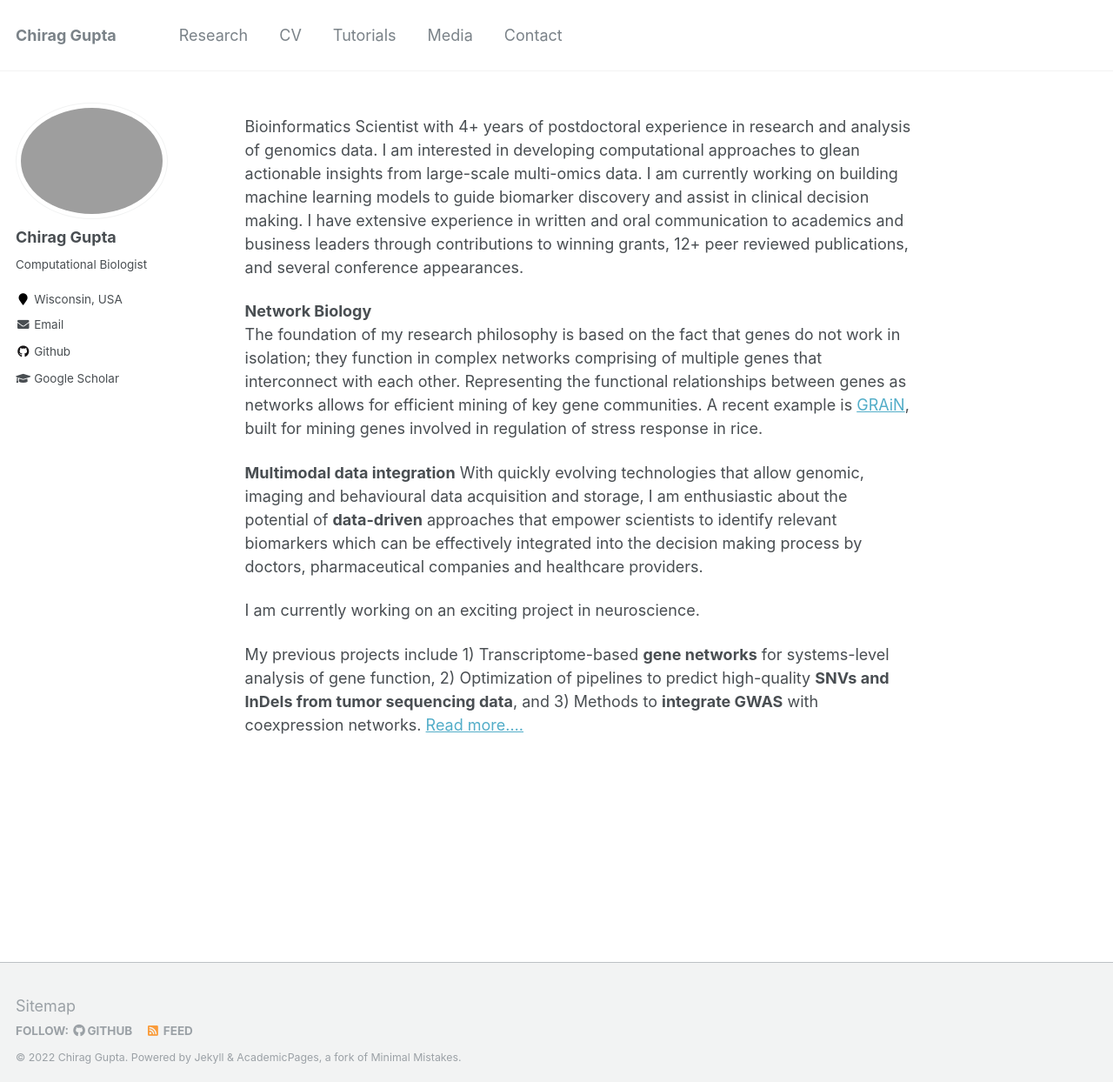
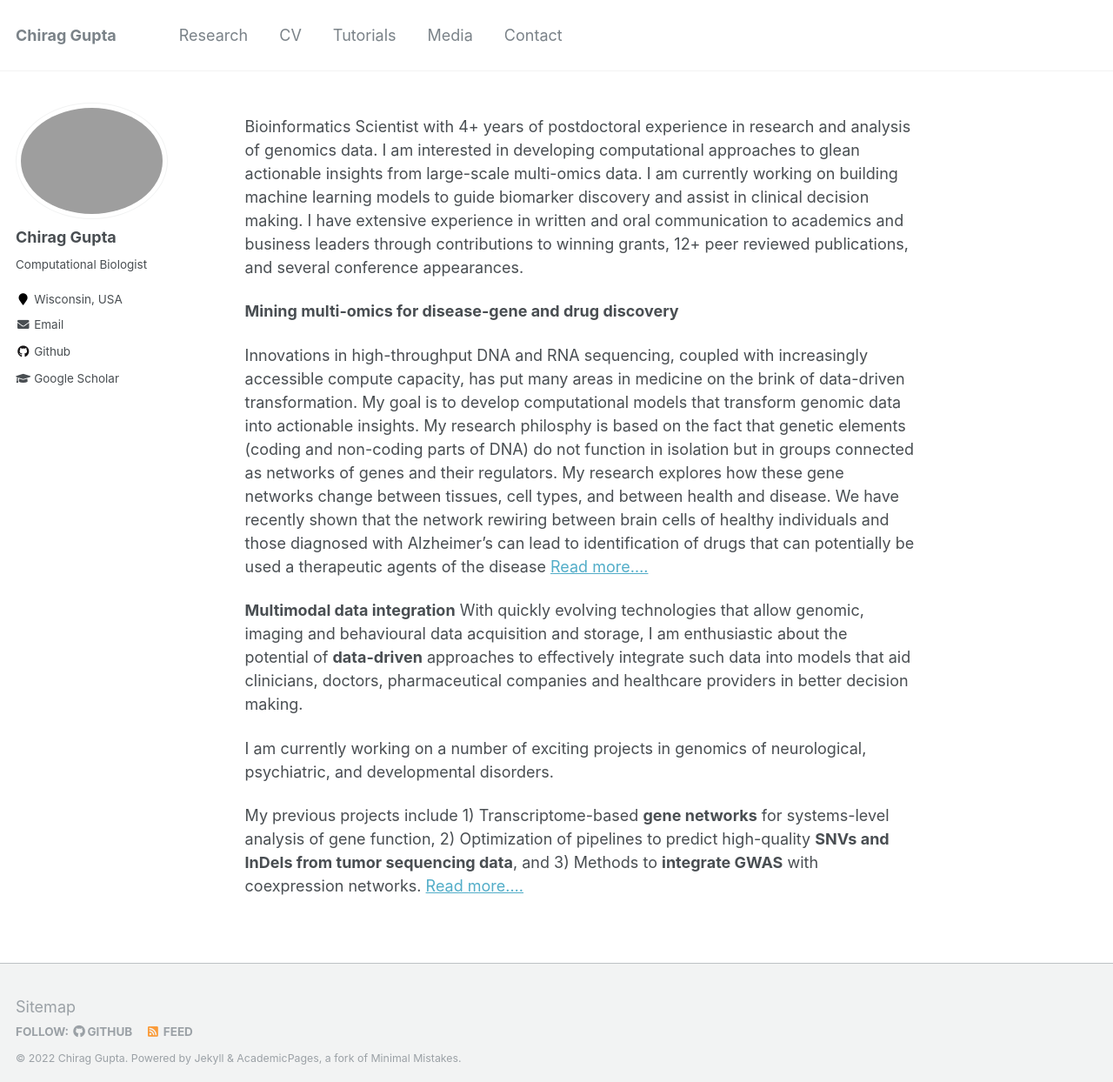
Before and after one commit to cngupta/cngupta.github.io, a Jekyll site: the page built from _pages/about.md, in a window 1280 px wide and 1244 px high. Shown: the whole window at 87% size. Built offline with Jekyll 4.4.1, drawn with Linux system fonts in a browser that asks for light colours.

Commit message:
Update about.md
update about

```diff
--- a/_pages/about.md
+++ b/_pages/about.md
@@ -11,14 +11,14 @@ redirect_from:
 
 Bioinformatics Scientist with 4+ years of postdoctoral experience in research and analysis of genomics data. I am interested in developing computational approaches to glean actionable insights from large-scale multi-omics data. I am currently working on building machine learning models to guide biomarker discovery and assist in clinical decision making. I have extensive experience in written and oral communication to academics and business leaders through contributions to winning grants, 12+ peer reviewed publications, and several conference appearances.
 
-**Network Biology**<br>
-The foundation of my research philosophy is based on the fact that genes do not work in isolation;
-they function in complex networks comprising of multiple genes that interconnect with each other. Representing the functional relationships between genes as networks allows for efficient mining of key gene communities. A recent example is  [GRAiN](http://rrn.uark.edu/shiny/apps/GRAiN/){:target="_blank"}, built for mining genes involved in regulation of stress response in rice.
+**Mining multi-omics for disease-gene and drug discovery**<br>
+
+Innovations in high-throughput DNA and RNA sequencing, coupled with increasingly accessible compute capacity, has put many areas in medicine on the brink of data-driven transformation. My goal is to develop computational models that transform genomic data into actionable insights. My research philosphy is based on the fact that genetic elements (coding and non-coding parts of DNA) do not function in isolation but in groups connected as networks of genes and their regulators. My research explores how these gene networks change between tissues, cell types, and between health and disease. We have recently shown that the network rewiring between brain cells of healthy individuals and those diagnosed with Alzheimer's can lead to identification of drugs that can potentially be used a therapeutic agents of the disease [Read more....](https://journals.plos.org/ploscompbiol/article?id=10.1371/journal.pcbi.1010287)
 
 **Multimodal data integration**
-With quickly evolving technologies that allow genomic, imaging and behavioural data acquisition and storage, I am enthusiastic about the potential of **data-driven** approaches that empower scientists to identify relevant biomarkers which can be effectively integrated into the decision making process by doctors, pharmaceutical companies and healthcare providers.
+With quickly evolving technologies that allow genomic, imaging and behavioural data acquisition and storage, I am enthusiastic about the potential of **data-driven** approaches to effectively integrate such data into models that aid clinicians, doctors, pharmaceutical companies and healthcare providers in better decision making.
 
-I am currently working on an exciting project in neuroscience.
+I am currently working on a number of exciting projects in genomics of neurological, psychiatric, and developmental disorders.
 
 My previous projects include 1) Transcriptome-based **gene networks** for systems-level analysis of
 gene function, 2) Optimization of pipelines to predict high-quality **SNVs and InDels from tumor sequencing data**, and
```
